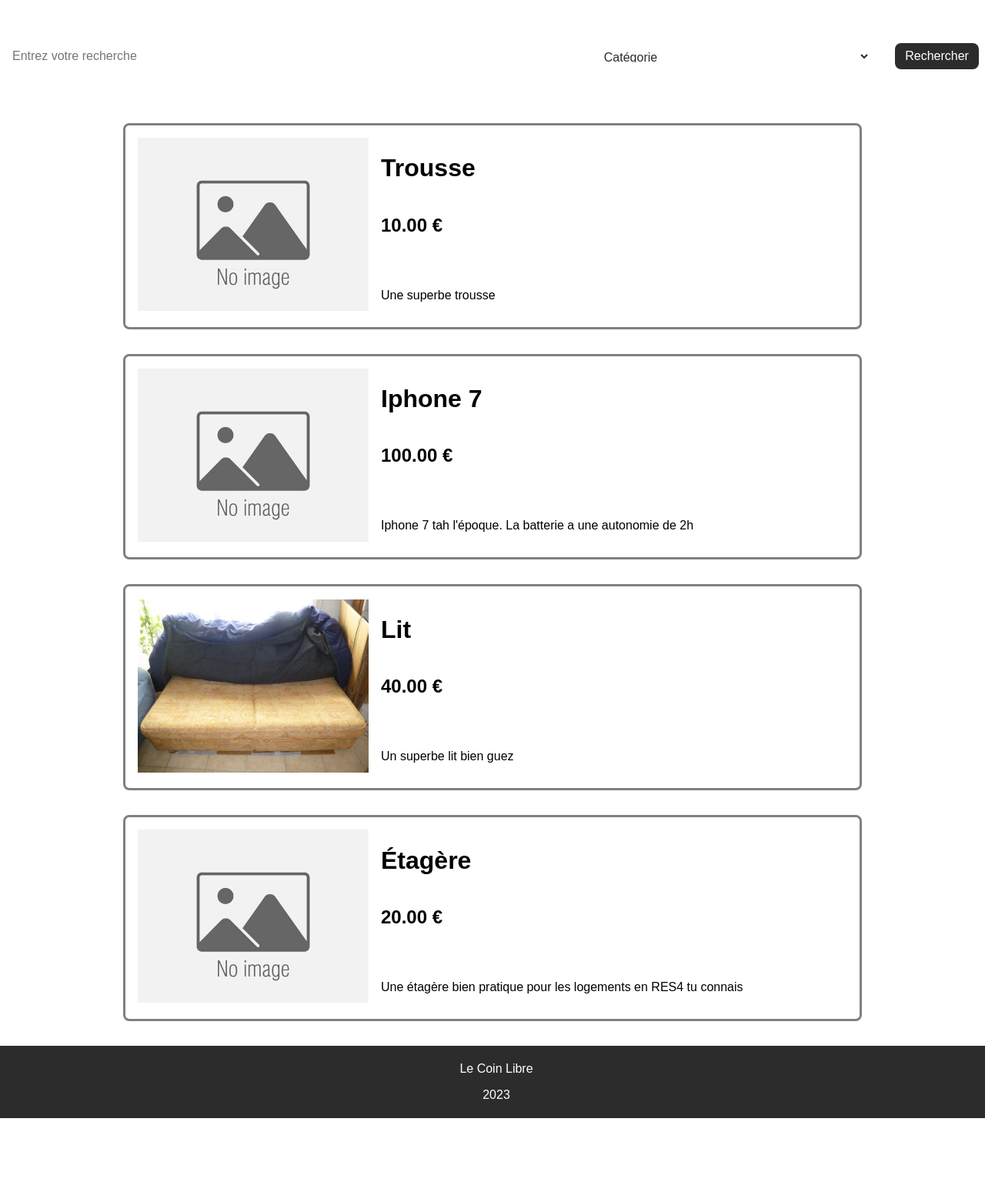
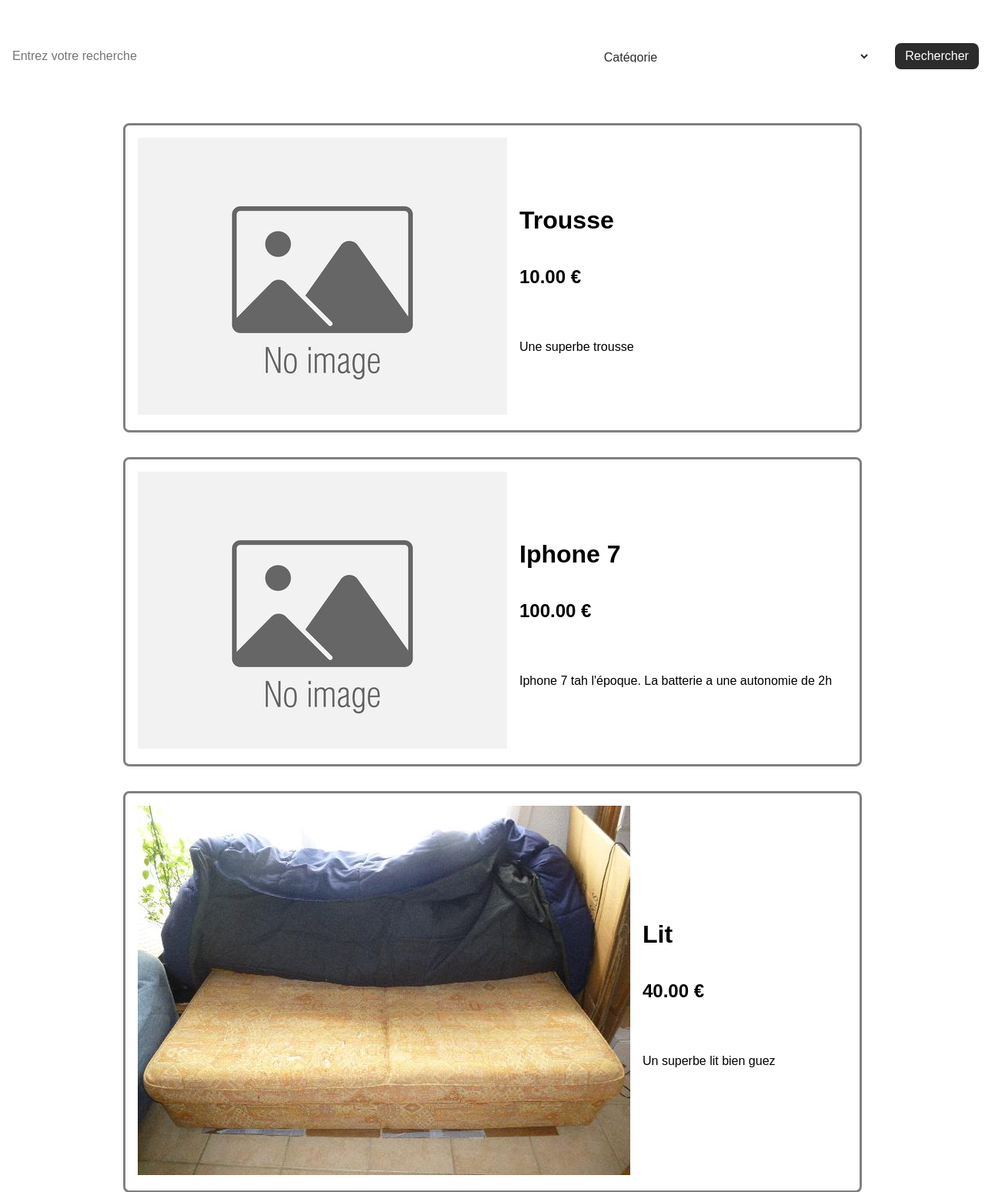
Before and after one commit to dreyze34/le_coin_libre, a Django app: page / in a window 1280 px wide. Shown: the part 168-1717 px from the top of the page at 77% size. Before the commit the page ends 1621 px from the top, so only its background shows below. Run offline with Django 4.2, Linux system fonts and the light colour scheme; data comes from the database, SQL or seed files in the repository; parts of the project's set-up code (start-up, migrations or seed data) failed here and were passed over.

Commit message:
on répare les bêtises de Renaud

```diff
--- a/le_coin_libre/store/templates/store/index.html
+++ b/le_coin_libre/store/templates/store/index.html
@@ -1,4 +1,3 @@
-
 {% load static %}
 {%include 'store/header.html' %}
 
@@ -18,19 +17,20 @@
 
         <!-- construction d'un bloc produit à itérer -->
 
-         <!-- construction d'un bloc produit à itérer -->
-
         {% for produit in liste_produit %}
         <div class="bloc_produit">
             <div class="photo_produit">
-                 <img src="{{ produit.image }}" style="width: 300px;">
+                <img src= '{{produit.image}}'>
             </div>
             <div class="description_produit">
-                 <h1>{{ produit.nom }}</h1>
-                 <h2 class="prix">{{ produit.prix }} €</h2>
-                 <p class="description">{{ produit.description }}</p>
+
+                <h1> {{ produit.nom }} </h1>
+                <h2 class="prix"> {{ produit.prix }} € </h2>
+
+                <p class="description"> {{ produit.description }} </p>
             </div>
         </div>
         {% endfor %}
 
+
 {%include 'store/footer.html' %}
```
Also changed, not shown: le_coin_libre/store/templates/store/recherche.html (+7 -5 lines). Lines whose indentation alone changed are shown as unchanged.
